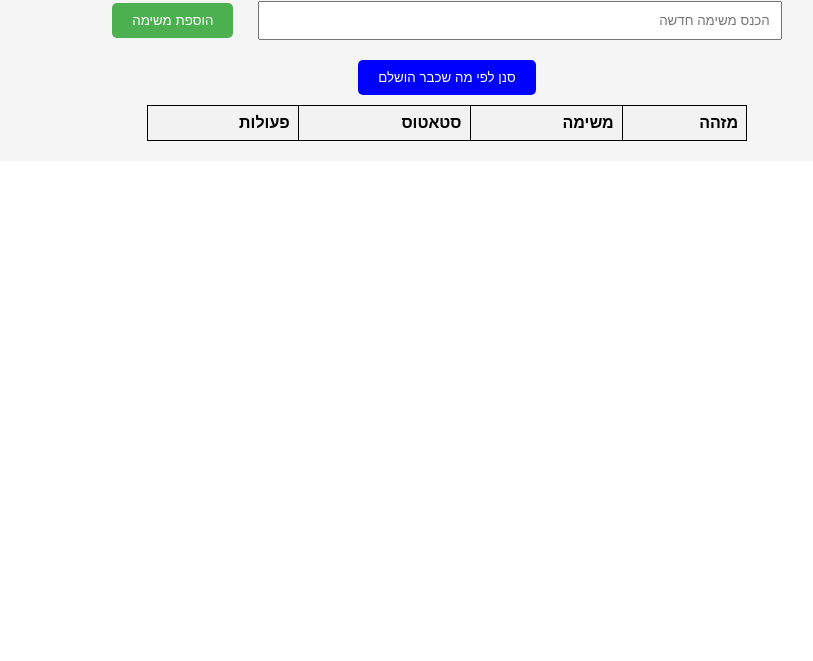
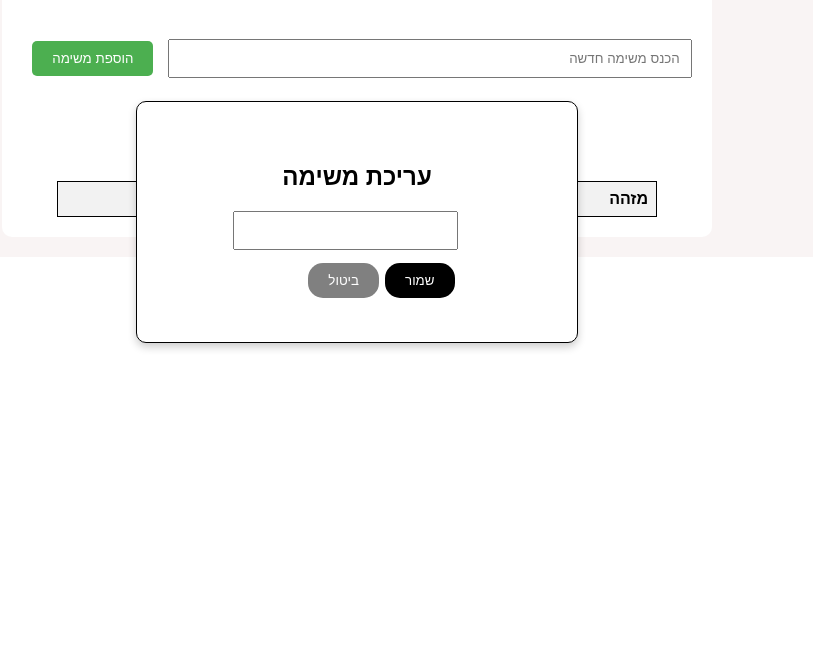
Before and after one commit to Aryeshtern/week2, a plain HTML site: page day3/index.html in a window 1280 px wide. Shown: the part 139-800 px from the top of the page, without its empty margins (283-1096 px from the left). Drawn offline with Linux system fonts and the light colour scheme.

Commit message:
ended project

```diff
--- a/day3/index.html
+++ b/day3/index.html
@@ -10,7 +10,6 @@
         margin: 0;
         padding: 0;
         direction: rtl;
-        align-items: center;
       }
 
       main {
@@ -19,19 +18,29 @@
         flex-direction: column;
         align-items: center;
         margin: 30px;
-        background-color: #f5f5f5;
+        gap: 20px;
+        background-color: #f9f4f4;
         padding: 20px;
         border-radius: 10px;
-        max-width: 1000px;
+        max-width: 100%;
+
       }
       #container {
+        max-width: 1000px;
         display: flex;
-        max-width: 1000px;
+        flex-wrap: wrap;
+        align-items: center;
+        flex-direction: column;
+        justify-content: space-between;
+        gap: 20px;
+        background-color: #fff;
+        padding: 20px;
+        border-radius: 10px;
+        max-width: 100%;
       }
       input[type="text"] {
         width: 500px;
         padding: 10px;
-        margin: 10px;
       }
       input[type="submit"] {
         margin: 10px;
@@ -61,6 +70,7 @@
       td {
         border: 1px solid black;
       }
+
       th,
       td {
         padding: 8px;
@@ -70,63 +80,77 @@
         background-color: #f2f2f2;
       }
 
-      #editPopup{
+      #editPopup {
         position: fixed;
-        top: 40%;
-        display: none;
+        top: 30%;
+        display: flex;
         height: 200px;
         justify-content: center;
+        flex-direction: column;
         align-items: center;
         width: 400px;
         border-radius: 10px;
-        box-shadow: 4px 4px 4px;
         background-color: white;
         padding: 20px;
-        border: 1px solid #888;
+        border: 1px solid black;
+        box-shadow: 0 4px 8px 0 rgba(0,0,0,0.2);
       }
 
-      #editInput{
-        width: 90%;
+      #editInput {
+        width: 100%;
         padding: 10px;
-        margin: 10px;
+        margin: 0 0 10px 0;
       }
 
-      .btn-completed{
+
+      .btn-completed {
         margin: 3px;
         padding: 10px 20px;
         border: none;
-        border-radius: 5px;
+        background-color: green;
+        color: white;
+        cursor: pointer;
+        float: right;
+      }
+
+      .btn-delete {
+        margin: 3px;
+        padding: 10px 20px;
+        border: none;
         background-color: red;
         color: white;
         cursor: pointer;
         float: right;
       }
+      .btn-edit {
+        background-color: rgb(164, 206, 234);
+        float: right;
+      }
 
-      .btn-delete{
+      #btn-saveChanges{
+        background-color: black;
+        float: right;
+      }
+
+      #btn-cancelChanges{
+        background-color: gray;
+        float: right;
+      }
+
+      .btn{
         margin: 3px;
         padding: 10px 20px;
         border: none;
-        border-radius: 5px;
-        background-color: green;
+        border-radius: 15px;
         color: white;
         cursor: pointer;
-        float: right;
-      }
-      .btn-edit{
-        margin: 3px;
-        padding: 10px 20px;
-        border: none;
-        border-radius: 5px;
-        background-color: blue;
-        color: white;
-        cursor: pointer;
-        float: right;
       }
     </style>
     <script defer src="index.js"></script>
   </head>
   <body>
     <main>
+      <div id="container">
         <h1 id="header">רשימת משימות</h1>
         <form id="AddTaskForm">
           <input
@@ -139,7 +163,6 @@
           <input type="submit" value="הוספת משימה" />
         </form>
         <button id="filterResults">סנן לפי מה שכבר הושלם</button>
-      <div id="container">
         <table id="dataTable">
           <thead>
             <tr>
@@ -159,8 +182,8 @@
         <form id="editform">
           <input id="editInput" type="text" required />
           <div id="edit-buttons">
-            <button type="submit">שמור</button>
-            <button id="cancelChanges" onclick="closeEditPopup()">ביטול</button>
+            <button class="btn" id="btn-saveChanges" type="submit">שמור</button>
+            <button class="btn" id="btn-cancelChanges" onclick="closeEditPopup()">ביטול</button>
           </div>
         </form>
       </div>
--- a/day3/index.js
+++ b/day3/index.js
@@ -16,7 +16,6 @@ function addTask() {
     tasks.push(newTask);
     localStorage.setItem("tasks", JSON.stringify(tasks));
   }
-
   console.log("משימה נוספה בהצלחה");
 }
 
@@ -27,12 +26,11 @@ function completeTask(id) {
   let task = tasks.find((task) => task.id === id);
   if (task.completed === "לא") {
     task.completed = "כן";
-
   } else {
     task.completed = "לא";
   }
+  localStorage.setItem("tasks", JSON.stringify(tasks));
   renderTasks();
-    localStorage.setItem("tasks", JSON.stringify(tasks));
 }
 
 function deleteTask(id) {
@@ -103,9 +101,10 @@ function fillTable(tasks) {
     cell1.textContent = element.id.slice(length - 3, length) + "*".repeat(length - 3);
     cell2.textContent = element.task;
     cell3.textContent = element.completed;
-    cell4.innerHTML = `<button id="btn-is-completed" class="btn-completed" onclick="completeTask('${element.id}')">הושלם</button>
-        <button class="btn-delete" onclick="deleteTask('${element.id}')">מחק</button>
-        <button class="btn-edit" onclick="openEditPopup('${element.id}')">ערוך</button>`;
+    let textOnCompletedBotton = element.completed === "לא"? "הושלם" : "לא הושלמה";
+    cell4.innerHTML = `<button class="btn-completed btn" onclick="completeTask('${element.id}')">${textOnCompletedBotton}</button>
+        <button class="btn-delete btn" onclick="deleteTask('${element.id}')">מחק</button>
+        <button class="btn-edit btn" onclick="openEditPopup('${element.id}')">ערוך</button>`;
   });
 }
 
```
Lines whose indentation alone changed are shown as unchanged.
